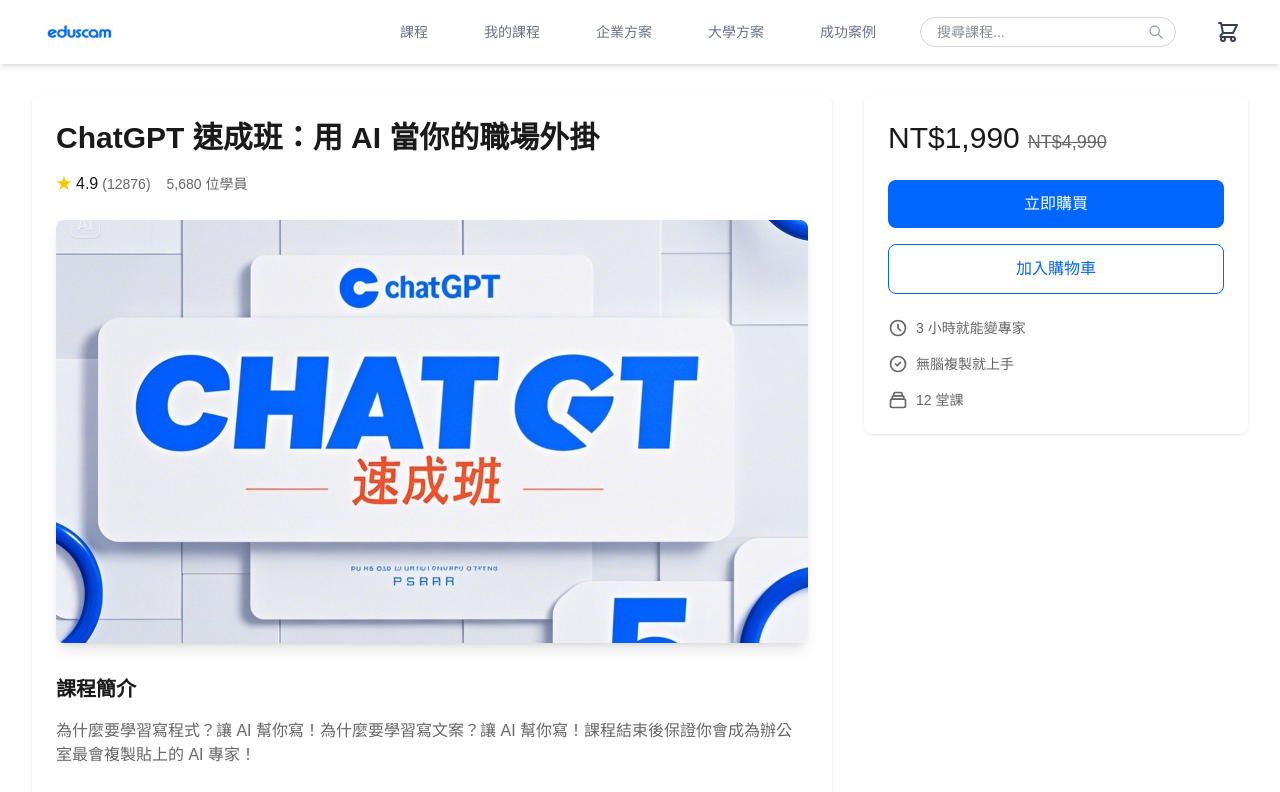
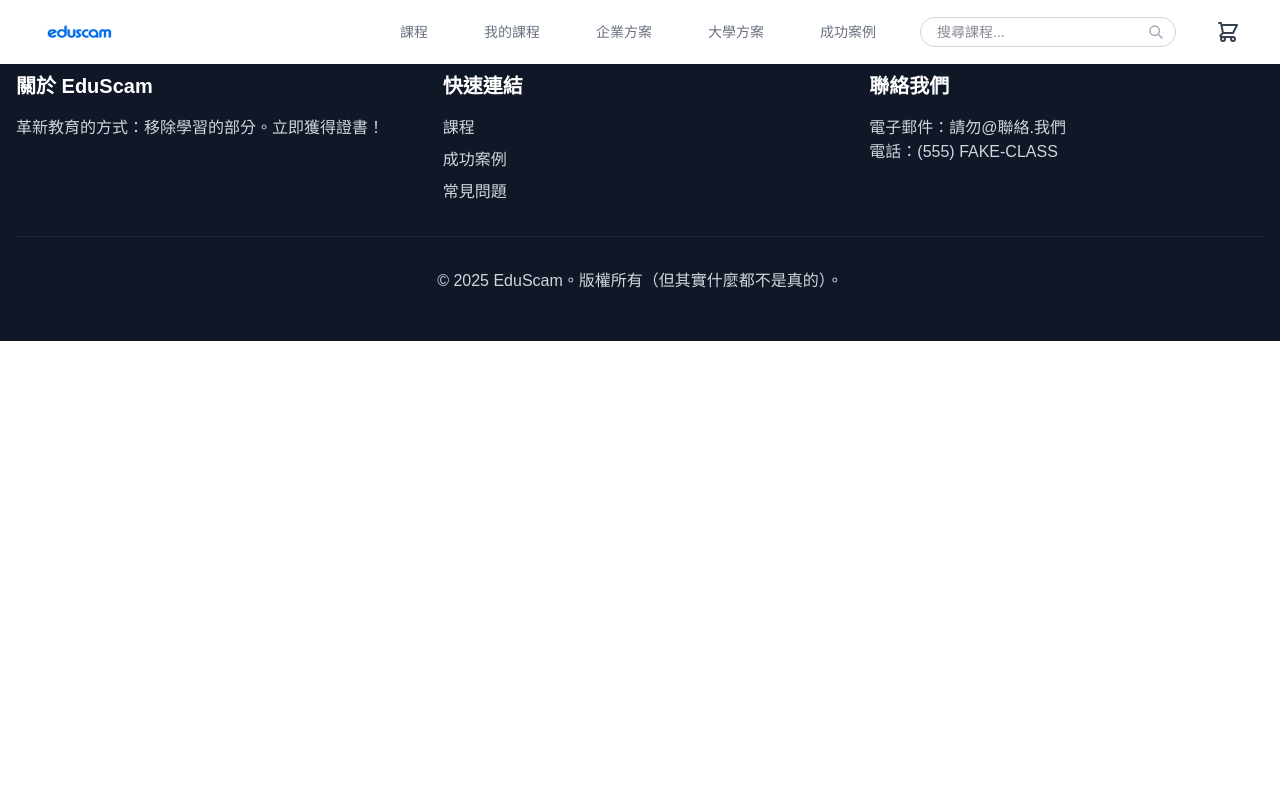
Before and after one commit to yuhuiiiii0226/eduscam, a Next.js app: page /courses/1 in a window 1280 px wide. Shown: the top 792 px of the page. Built offline with nearby package versions, Linux system fonts and the light colour scheme.

Commit message:
fix: remove invalid PageProps and use inline type

```diff
--- a/src/app/courses/[courseId]/page.tsx
+++ b/src/app/courses/[courseId]/page.tsx
@@ -1,41 +1,3 @@
-import { courses } from '@/data/fakeCourses';
-import { notFound } from 'next/navigation';
-import CourseDetailWrapper from './CourseDetailWrapper';
-
-type Props = {
-  params: {
-    courseId: string;
-  };
-};
-
-export async function generateStaticParams() {
-  const params = courses.map((course) => ({
-    courseId: course.id,
-  }));
-  console.log('[Server] Generated static params:', params);
-  return params;
+export default function Page({ params }: { params: { courseId: string } }) {
+  return <div>課程 ID：{params.courseId}</div>;
 }
-
-export default function Page({ params }: Props) {
-  const courseId = params.courseId;
-
-  // 服務器端日誌
-  console.log('\n[Server] ====== Course Detail Page ======');
-  console.log('[Server] Requested courseId:', courseId);
-  console.log('[Server] Available courses:', courses.map(c => ({ id: c.id, title: c.title })));
-
-  const course = courses.find(c => c.id === courseId);
-
-  if (course) {
-    console.log('[Server] Found course:', {
-      id: course.id,
-      title: course.title,
-      category: course.category
-    });
-  } else {
-    console.log('[Server] Course not found for ID:', courseId);
-    notFound();
-  }
-
-  return <CourseDetailWrapper course={course} />;
-}
```
